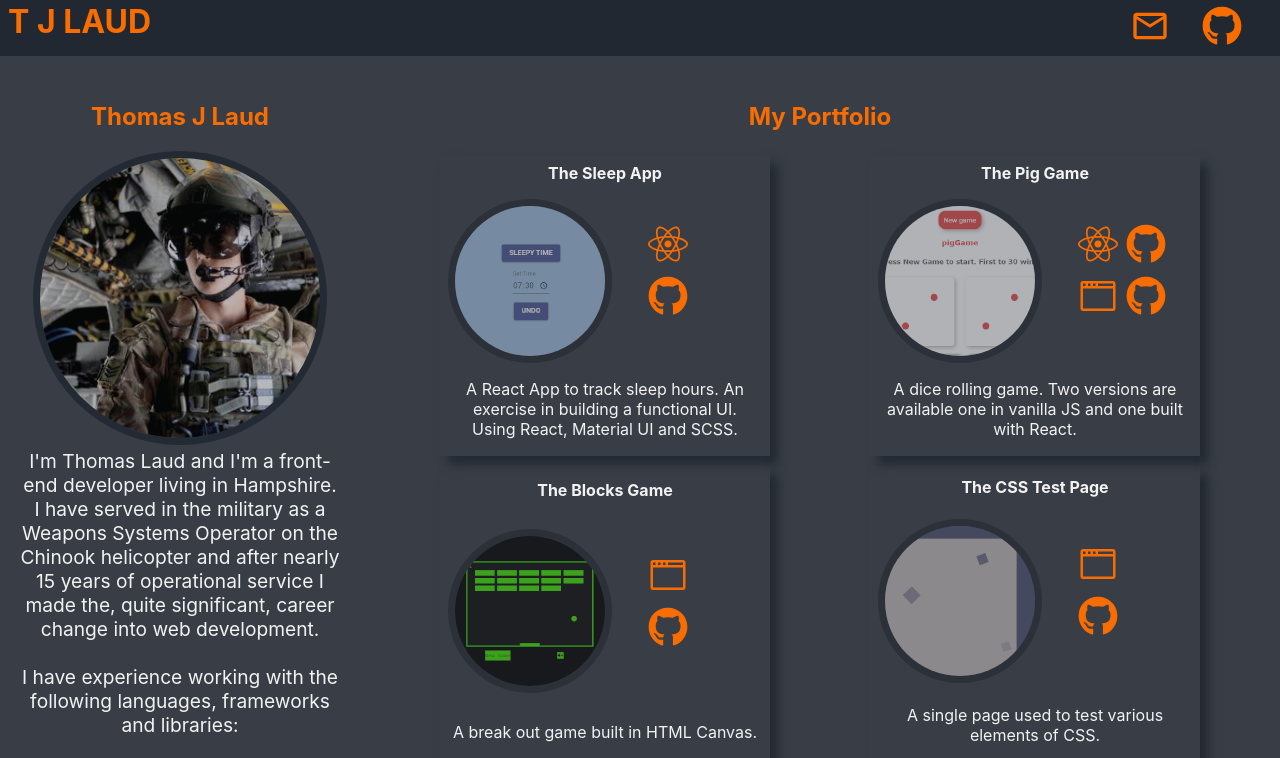
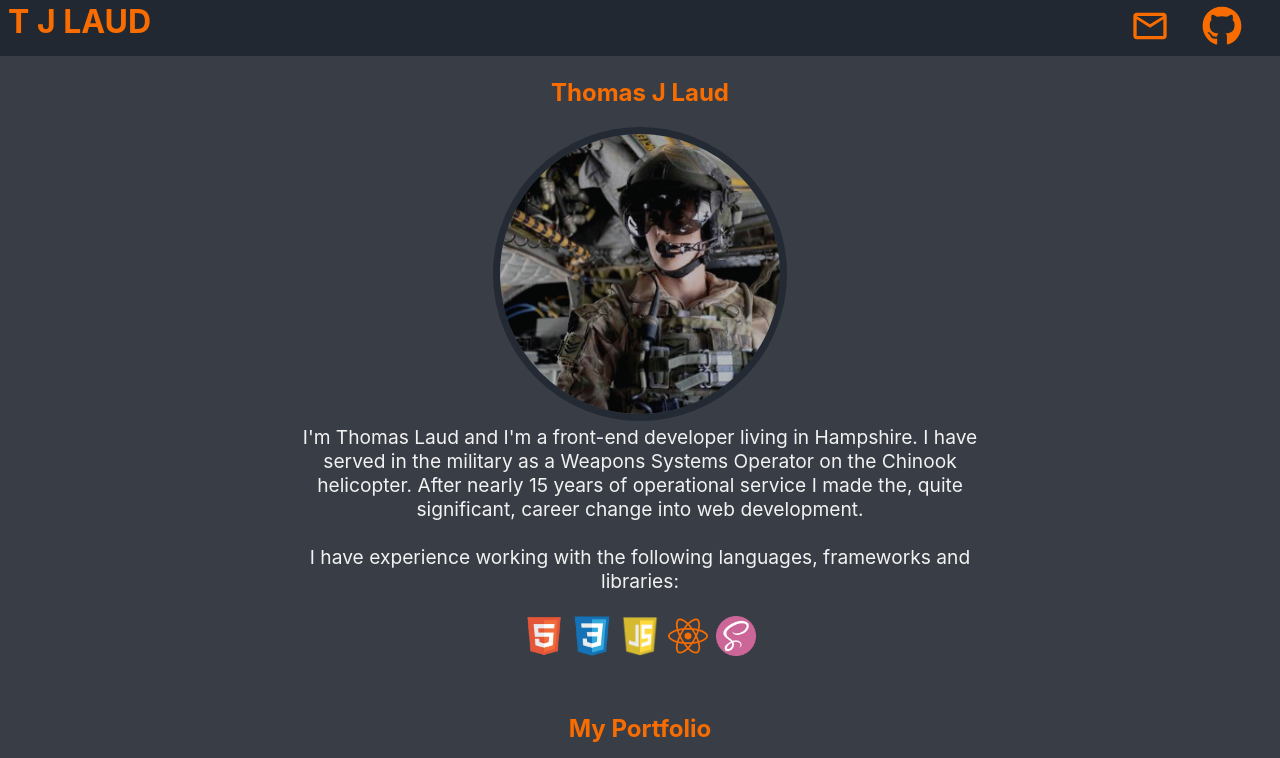
Before and after one commit to tjlaud/React-portfolio, a React (Create React App) app: page / in a window 1280 px wide. Shown: the top 758 px of the page. Built offline with nearby package versions, Linux system fonts and the light colour scheme.

Commit message:
media tweaks

```diff
--- a/src/App.css
+++ b/src/App.css
@@ -29,7 +29,7 @@ body {
 }
 
 /* Narrow /mobile */
-@media (max-width: 1200px) {
+@media (max-width: 1500px) {
   .body-container {
     display: flex;
     flex-direction: column;
@@ -38,6 +38,13 @@ body {
   }
   .body-container > div {
     margin-top: 12vh;
+  }
+  .bio-container > p {
+    max-width: 700px;
+  }
+  .projects-container {
+    max-width: 1300px;
+    margin-top: -10vh;
   }
 }
 /* Full screen */
--- a/src/components/Bio.js
+++ b/src/components/Bio.js
@@ -19,7 +19,7 @@ function Bio() {
       <p>
         I'm Thomas Laud and I'm a front-end developer living in Hampshire. I
         have served in the military as a Weapons Systems Operator on the Chinook
-        helicopter and after nearly 15 years of operational service I made the,
+        helicopter. After nearly 15 years of operational service I made the,
         quite significant, career change into web development. <br></br>
         <br></br> I have experience working with the following languages,
         frameworks and libraries:
```
